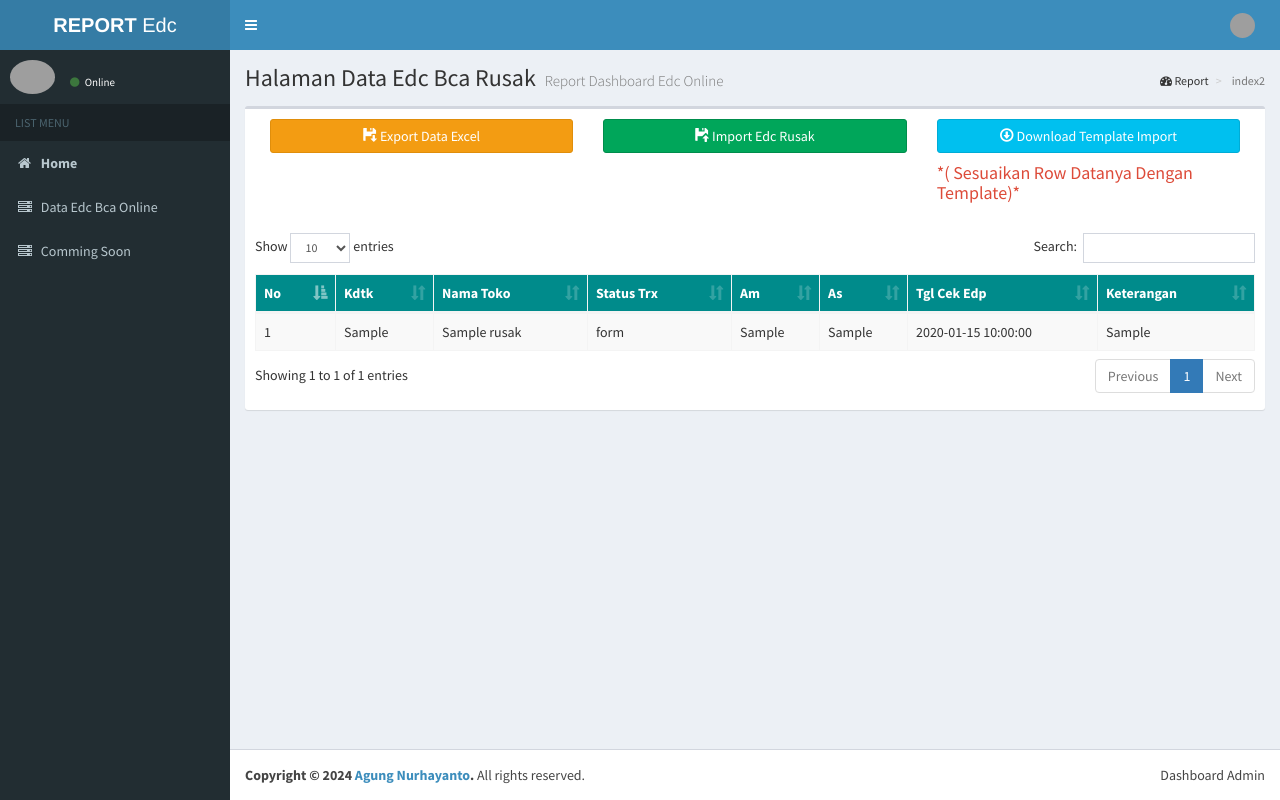
After one commit to agungnurhayanto/cek_edc_online, a CodeIgniter app: page /Report/index2 in a window 1280 px wide. The commit adds this page. Run offline with CodeIgniter, Linux system fonts and the light colour scheme; a user stored in the database is signed in; tables that the repository leaves empty or names only in its code hold one stand-in row (values such as "Sample post"); grey boxes are pictures that could not be loaded.

Commit message:
selesai custom

```diff
--- a/application/controllers/Report.php
+++ b/application/controllers/Report.php
@@ -17,12 +17,19 @@ class Report extends AUTH_Controller
 		$data['deskripsi'] = "Report Dashboard Edc Online";
 		$data['dataReport'] = $this->M_data->bca_online();
 
-		//$data['modal_tambah_report'] = show_my_modal('modals/modal_tambah_report', 'tambah-report', $data);
-
 		$this->template->views('report/home', $data);
 	}
 
+	public function index2()
+	{
+		$data['userdata'] = $this->userdata;
+		$data['page'] = "EDC BCA RUSAK";
+		$data['judul'] = "Data Edc Bca Rusak";
+		$data['deskripsi'] = "Report Dashboard Edc Online";
+		$data['bcaRusak'] = $this->M_data->bca_rusak('edc_rusak')->result();
 
+		$this->template->views('report/home2', $data);
+	}
 
 	public function tampil()
 	{
@@ -38,7 +45,12 @@ class Report extends AUTH_Controller
 		$this->load->view('report/list_data', $data);
 	}
 
+	public function tampil2()
+	{
+		$data['BcaRusak'] = $this->M_data->bca_rusak('edc_rusak')->result();
 
+		$this->load->view('report/list_data2', $data);
+	}
 
 
 	public function detail()
@@ -85,4 +97,125 @@ class Report extends AUTH_Controller
 		$this->load->helper('download');
 		force_download('./assets/excel/Data Edc Online.xlsx', NULL);
 	}
+
+	public function export_rusak()
+	{
+		error_reporting(E_ALL);
+
+		include_once './assets/phpexcel/Classes/PHPExcel.php';
+		$objPHPExcel = new PHPExcel();
+
+		//$data = $this->M_data->offline_bca_rusak();
+		$data = $this->M_data->bca_rusak('edc_rusak')->result();
+
+		$objPHPExcel = new PHPExcel();
+		$objPHPExcel->setActiveSheetIndex(0);
+		$rowCount = 1;
+
+		$objPHPExcel->getActiveSheet()->SetCellValue('A' . $rowCount, "id");
+		$objPHPExcel->getActiveSheet()->SetCellValue('B' . $rowCount, "kdtk");
+		$objPHPExcel->getActiveSheet()->SetCellValue('C' . $rowCount, "nama toko");
+		$objPHPExcel->getActiveSheet()->SetCellValue('D' . $rowCount, "Am");
+		$objPHPExcel->getActiveSheet()->SetCellValue('E' . $rowCount, "As");
+		$objPHPExcel->getActiveSheet()->SetCellValue('F' . $rowCount, "Tgl Cek");
+		$objPHPExcel->getActiveSheet()->SetCellValue('G' . $rowCount, "Keterangan");
+
+		$rowCount++;
+
+		foreach ($data as $value) {
+			$objPHPExcel->getActiveSheet()->SetCellValue('A' . $rowCount, $value->id);
+			$objPHPExcel->getActiveSheet()->SetCellValue('B' . $rowCount, $value->kdtk);
+			$objPHPExcel->getActiveSheet()->SetCellValue('C' . $rowCount, $value->nama_toko);
+			$objPHPExcel->getActiveSheet()->SetCellValue('D' . $rowCount, $value->am);
+			$objPHPExcel->getActiveSheet()->SetCellValue('E' . $rowCount, $value->as);
+			$objPHPExcel->getActiveSheet()->SetCellValue('F' . $rowCount, $value->tgl_cek);
+			$objPHPExcel->getActiveSheet()->SetCellValue('G' . $rowCount, $value->ket);
+
+
+			$rowCount++;
+		}
+
+		$objWriter = new PHPExcel_Writer_Excel2007($objPHPExcel);
+		$objWriter->save('./assets/excel/Data Edc Rusak.xlsx');
+
+		$this->load->helper('download');
+		force_download('./assets/excel/Data Edc Rusak.xlsx', NULL);
+	}
+
+	public function import()
+	{
+		$this->form_validation->set_rules('excel', 'File', 'trim|required');
+
+		if ($_FILES['excel']['name'] != '') {
+			$config['upload_path'] = './assets/excel/';
+			$config['allowed_types'] = 'xls|xlsx';
+			$config['overwrite'] = true;
+
+			$this->load->library('upload', $config);
+
+			if (!$this->upload->do_upload('excel')) {
+				$this->session->set_flashdata('gagal', 'Upload file gagal: ' . $this->upload->display_errors());
+				redirect('Report/index2');
+			} else {
+				$data = $this->upload->data();
+				$this->db->empty_table('edc_rusak');
+
+				error_reporting(E_ALL);
+				date_default_timezone_set('Asia/Jakarta');
+				include './assets/phpexcel/Classes/PHPExcel/IOFactory.php';
+				$inputFileName = './assets/excel/' . $data['file_name'];
+				$objPHPExcel = PHPExcel_IOFactory::load($inputFileName);
+				$sheetData = $objPHPExcel->getActiveSheet()->toArray(null, true, true, true);
+
+				$index = 0;
+				$resultData = array(); // Pastikan $resultData didefinisikan
+				foreach ($sheetData as $key => $value) {
+					if ($key != 1) {
+						$resultData[$index]['id'] = $value['A'];
+						$resultData[$index]['nik'] = $value['B'];
+						$resultData[$index]['edp'] = $value['C'];
+						$resultData[$index]['am'] = $value['D'];
+						$resultData[$index]['as'] = $value['E'];
+						$resultData[$index]['kdtk'] = $value['F'];
+						$resultData[$index]['nama_toko'] = $value['G'];
+						$resultData[$index]['status'] = $value['H'];
+						$resultData[$index]['tgl_cek'] = $value['I'];
+						$resultData[$index]['ket'] = $value['J'];
+						$resultData[$index]['k_edc'] = $value['K'];
+						$index++;
+					}
+				}
+
+				unlink('./assets/excel/' . $data['file_name']);
+
+				if (count($resultData) != 0) {
+					$result = $this->M_data->insert_data_excel($resultData);
+
+					if ($result > 0) {
+						$this->session->set_flashdata('berhasil', 'Data Edc Rusak Berhasil diimport ke database');
+					} else {
+						$this->session->set_flashdata('gagal', 'Data Edc Rusak Gagal diimport ke database');
+					}
+				} else {
+					$this->session->set_flashdata('gagal', 'Tidak ada data yang diimport');
+				}
+				redirect('Report/index2');
+			}
+		} else {
+			$this->session->set_flashdata('gagal', 'File tidak boleh kosong');
+			redirect('Report/index2');
+		}
+	}
+
+	public function download_template()
+	{
+		$this->load->helper('download');
+		$file_path = 'assets/templates/template_bca.xlsx';
+
+		if (file_exists($file_path)) {
+			force_download($file_path, NULL);
+		} else {
+			show_404();
+		}
+	}
 }
--- a/application/models/M_data.php
+++ b/application/models/M_data.php
@@ -79,7 +79,7 @@ class M_data extends CI_Model
 			$query = $this->db->query("SELECT * FROM master_toko WHERE kdtk NOT IN ('$kd_toko_string')");
 			$offline_count = $query->num_rows();
 		} else {
-			$offline_count = 0; // Jika tidak ada toko online, maka semua toko dianggap offline
+			$offline_count = 0;
 		}
 
 		return $offline_count;
@@ -93,10 +93,10 @@ class M_data extends CI_Model
 
 		$second_db = $this->load->database('server_2', TRUE);
 		$subquery = $second_db->query("SELECT DISTINCT toko
-               FROM $trxEdc
-               WHERE tanggal_sales IN (CURDATE(), DATE_SUB(CURDATE(), INTERVAL 1 DAY), DATE_SUB(CURDATE(), INTERVAL 2 DAY), DATE_SUB(CURDATE(), INTERVAL 3 DAY))
-               AND TID != ' '
-               AND kode_bank = 'B01'");
+           FROM $trxEdc
+           WHERE tanggal_sales IN (CURDATE(), DATE_SUB(CURDATE(), INTERVAL 1 DAY), DATE_SUB(CURDATE(), INTERVAL 2 DAY), DATE_SUB(CURDATE(), INTERVAL 3 DAY))
+           AND TID != ' '
+           AND kode_bank = 'B01'");
 
 		$toko_data = $subquery->result_array();
 		$kd_toko_array = array();
@@ -110,12 +110,23 @@ class M_data extends CI_Model
 		$query = $this->db->query("SELECT * FROM master_toko");
 		$master_toko_data = $query->result_array();
 
+		// Query untuk mendapatkan toko yang rusak fisik dari tabel edc_rusak
+		$edc_rusak_query = $this->db->query("SELECT DISTINCT kdtk FROM edc_rusak");
+		$edc_rusak_data = $edc_rusak_query->result_array();
+		$edc_rusak_array = array();
+
+		foreach ($edc_rusak_data as $rusak) {
+			$edc_rusak_array[] = $rusak['kdtk'];
+		}
+
 		$result = array();
 
 		foreach ($master_toko_data as $toko) {
 			$status = 'Offline'; // Default status offline
 
-			if (in_array($toko['kdtk'], $kd_toko_array)) {
+			if (in_array($toko['kdtk'], $edc_rusak_array)) {
+				$status = 'Rusak Fisik Edc';
+			} elseif (in_array($toko['kdtk'], $kd_toko_array)) {
 				$status = 'Online';
 			}
 
@@ -126,9 +137,34 @@ class M_data extends CI_Model
 			);
 		}
 
+		// sortir keterangan
+		usort($result, function ($a, $b) {
+			if ($a['status'] == $b['status']) {
+				return 0;
+			}
+			return ($a['status'] == 'Rusak Fisik Edc') ? -1 : 1;
+		});
+
 		return $result;
 	}
+
+
+	public function bca_rusak($table)
+	{
+		return $this->db->get($table);
+	}
+
+	public function offline_bca_rusak()
+	{
+		$data =  $this->db->get('edc_rusak');
+
+		return $data->num_rows();
+	}
+
+	public function insert_data_excel($data)
+	{
+		$this->db->insert_batch('edc_rusak', $data);
+
+		return $this->db->affected_rows();
+	}
 }
-
-/* End of file M_pegawai.php */
-/* Location: ./application/models/M_pegawai.php */
--- /dev/null
+++ b/application/views/modals/modal_import.php
@@ -0,0 +1,21 @@
+<div class="col-md-offset-1 col-md-10 col-md-offset-1 well">
+          <div class="form-msg"></div>
+          <button type="button" class="close" data-dismiss="modal" aria-label="Close"><span
+                              aria-hidden="true">&times;</span></button>
+          <h3 style="display:block; text-align:center;">Import Data <?php echo @$judul; ?></h3>
+
+          <form method="POST" action="<?php echo base_url($url); ?>" enctype="multipart/form-data">
+                    <div class="input-group form-group">
+                              <span class="input-group-addon" id="sizing-addon2">
+                                        <i class="glyphicon glyphicon-file"></i>
+                              </span>
+                              <input type="file" class="form-control" name="excel" aria-describedby="sizing-addon2">
+                    </div>
+                    <div class="form-group">
+                              <div class="col-md-12">
+                                        <button type="submit" class="form-control btn btn-primary"> <i
+                                                            class="glyphicon glyphicon-ok"></i> Import Data</button>
+                              </div>
+                    </div>
+          </form>
+</div>
--- /dev/null
+++ b/application/views/report/home2.php
@@ -0,0 +1,78 @@
+<div class="msg">
+          <?php
+          if ($this->session->flashdata('berhasil')) {
+                    echo '<div class="alert alert-success">' . $this->session->flashdata('berhasil') . '</div>';
+          }
+          if ($this->session->flashdata('gagal')) {
+                    echo '<div class="alert alert-danger">' . $this->session->flashdata('gagal') . '</div>';
+          }
+          ?>
+</div>
+
+<div class=" box">
+          <div class="box-header">
+
+                    <div class="col-md-4">
+                              <a href="<?php echo base_url('Report/export_rusak'); ?>"
+                                        class="form-control btn btn-warning"><i
+                                                  class="glyphicon glyphicon glyphicon-floppy-save"></i> Export Data
+                                        Excel</a>
+                    </div>
+                    <div class="col-md-4">
+                              <button class="form-control btn btn-success" data-toggle="modal"
+                                        data-target="#import-edc"><i
+                                                  class="glyphicon glyphicon glyphicon-floppy-open"></i> Import Edc
+                                        Rusak</button>
+
+                    </div>
+                    <div class="col-md-4">
+
+                              <a href="<?php echo base_url('Report/download_template'); ?>"
+                                        class="form-control btn btn-info">
+                                        <i class="glyphicon glyphicon-download"></i> Download Template Import
+                              </a>
+                              <h4 class="text-red">*( Sesuaikan Row Datanya Dengan Template)*</h4>
+                    </div>
+          </div>
+          <!-- /.box-header -->
+          <div class="box-body">
+                    <table id="list-data2" class="table table-bordered table-striped">
+                              <thead>
+                                        <tr>
+                                                  <th style="background-color: darkcyan; color: white;">No</th>
+                                                  <th style="background-color: darkcyan; color: white;">Kdtk</th>
+                                                  <th style="background-color: darkcyan; color: white;">Nama Toko</th>
+                                                  <th style="background-color: darkcyan; color: white;">Status Trx</th>
+                                                  <th style="background-color: darkcyan; color: white;">Am</th>
+                                                  <th style="background-color: darkcyan; color: white;">As</th>
+                                                  <th style="background-color: darkcyan; color: white;">Tgl Cek Edp</th>
+                                                  <th style="background-color: darkcyan; color: white;">Keterangan</th>
+
+                                        </tr>
+                              </thead>
+                              <tbody id="data-report2">
+
+                              </tbody>
+                    </table>
+          </div>
+</div>
+
+
+
+<div id="tempat-modal"></div>
+
+<?php
+$data['judul'] = 'Report';
+$data['url'] = 'report/import';
+echo show_my_modal('modals/modal_import', 'import-edc', $data);
+
+?>
+
+<script>
+$(document).ready(function() {
+          // Menghilangkan pesan flash setelah 5 detik
+          setTimeout(function() {
+                    $(".alert").fadeOut("slow");
+          }, 5000);
+});
+</script>
--- /dev/null
+++ b/application/views/report/list_data2.php
@@ -0,0 +1,19 @@
+<?php
+$no = 1;
+foreach ($BcaRusak as $row) {
+?>
+<tr>
+          <td><?php echo $no++; ?></td>
+          <td><?php echo $row->kdtk; ?></td>
+          <td><?php echo $row->nama_toko; ?></td>
+          <td><?php echo $row->status; ?></td>
+          <td><?php echo $row->am; ?></td>
+          <td><?php echo $row->as; ?></td>
+          <td><?php echo $row->tgl_cek; ?></td>
+          <td><?php echo $row->ket; ?></td>
+
+
+</tr>
+<?php
+}
+?>
--- a/assets/js/ajax.php
+++ b/assets/js/ajax.php
@@ -8,10 +8,19 @@ var MyTable = $('#list-data').dataTable({
           "autoWidth": false
 });
 
+var MyTable2 = $('#list-data2').dataTable({
+          "paging": true,
+          "lengthChange": true,
+          "searching": true,
+          "ordering": true,
+          "info": true,
+          "autoWidth": false
+});
 
 
 window.onload = function() {
           tampilReport();
+          tampilReport2();
 
           <?php
           if ($this->session->flashdata('msg') != '') {
@@ -23,6 +32,10 @@ window.onload = function() {
 
 function refresh() {
           MyTable = $('#list-data').dataTable();
+}
+
+function refresh2() {
+          MyTable2 = $('#list-data2').dataTable();
 }
 
 
@@ -43,137 +56,45 @@ function effect_msg() {
           }, 3000);
 }
 
+// function tampilReport() {
+//           $.get('<?php echo base_url('Report/tampil'); ?>', function(data) {
+//                     MyTable.fnDestroy();
+//                     $('#data-report').html(data);
+//                     refresh();
+//           });
+// }
+
+// function tampilReport2() {
+//           $.get('<?php echo base_url('Report/tampil2'); ?>', function(data) {
+//                     MyTable2.fnDestroy();
+//                     $('#data-report2').html(data);
+//                     refresh2();
+//           });
+// }
+
 function tampilReport() {
-          $.get('<?php echo base_url('Report/tampil'); ?>', function(data) {
-                    MyTable.fnDestroy();
-                    $('#data-report').html(data);
-                    refresh();
+          $.ajax({
+                    url: '<?php echo base_url('Report/tampil'); ?>',
+                    type: 'GET',
+                    cache: true, // Menambah cache di AJAX call
+                    success: function(data) {
+                              MyTable.fnDestroy();
+                              $('#data-report').html(data);
+                              refresh();
+                    }
           });
 }
 
-
-
-var id_report;
-$(document).on("click", ".konfirmasiHapus-report", function() {
-          id_report = $(this).attr("data-id");
-})
-$(document).on("click", ".hapus-dataReport", function() {
-          var id = id_report;
-
+function tampilReport2() {
           $.ajax({
-                              method: "POST",
-                              url: "<?php echo base_url('Report/delete'); ?>",
-                              data: "id=" + id
-                    })
-                    .done(function(data) {
-                              $('#konfirmasiHapus').modal('hide');
-                              tampilReport();
-                              $('.msg').html(data);
-                              effect_msg();
-                    })
-})
-
-$(document).on("click", ".detail-dataReport", function() {
-          var id = $(this).attr("data-id");
-
-          $.ajax({
-                              method: "POST",
-                              url: "<?php echo base_url('Report/detail'); ?>",
-                              data: "id=" + id
-                    })
-                    .done(function(data) {
-                              $('#tempat-modal').html(data);
-                              $('#tabel-detail').dataTable({
-                                        "paging": true,
-                                        "lengthChange": false,
-                                        "searching": true,
-                                        "ordering": true,
-                                        "info": true,
-                                        "autoWidth": false
-                              });
-                              $('#detail-report').modal('show');
-                    });
-});
-
-
-
-$(document).on("click", ".update-dataReport", function() {
-          var id = $(this).attr("data-id");
-
-          $.ajax({
-                              method: "POST",
-                              url: "<?php echo base_url('Report/update'); ?>",
-                              data: "id=" + id
-                    })
-                    .done(function(data) {
-                              $('#tempat-modal').html(data);
-                              $('#update-report').modal('show');
-                    });
-});
-
-
-$('#form-tambah-report').submit(function(e) {
-          var data = $(this).serialize();
-
-          $.ajax({
-                              method: 'POST',
-                              url: '<?php echo base_url('Report/prosesTambah'); ?>',
-                              data: data
-                    })
-                    .done(function(data) {
-                              var out = jQuery.parseJSON(data);
-
-                              tampilReport();
-                              if (out.status == 'form') {
-                                        $('.form-msg').html(out.msg);
-                                        effect_msg_form();
-                              } else {
-                                        document.getElementById("form-tambah-report")
-                                                  .reset();
-                                        $('#tambah-report').modal('hide');
-                                        $('.msg').html(out.msg);
-                                        effect_msg();
-                              }
-                    })
-          e.preventDefault();
-});
-
-
-$(document).on('submit', '#form-update-report', function(e) {
-          var data = $(this).serialize();
-
-          $.ajax({
-                              method: 'POST',
-                              url: '<?php echo base_url('Report/prosesUpdate'); ?>',
-                              data: data
-                    })
-                    .done(function(data) {
-                              var out = jQuery.parseJSON(data);
-
-                              tampilReport();
-                              if (out.status == 'form') {
-                                        $('.form-msg').html(out.msg);
-                                        effect_msg_form();
-                              } else {
-                                        document.getElementById("form-update-report")
-                                                  .reset();
-                                        $('#update-report').modal('hide');
-                                        $('.msg').html(out.msg);
-                                        effect_msg();
-                              }
-                    })
-
-          e.preventDefault();
-});
-
-
-
-$('#tambah-report').on('hidden.bs.modal', function() {
-          $('.form-msg').html('');
-})
-
-
-$('#update-report').on('hidden.bs.modal', function() {
-          $('.form-msg').html('');
-})
+                    url: '<?php echo base_url('Report/tampil2'); ?>',
+                    type: 'GET',
+                    cache: true, // Menambah cache di AJAX call
+                    success: function(data) {
+                              MyTable2.fnDestroy();
+                              $('#data-report2').html(data);
+                              refresh2();
+                    }
+          });
+}
 </script>
```
Also changed, not shown: application/controllers/Home.php (+16 -10 lines), application/views/home.php (+18 -8 lines), application/views/report/home.php (+3 -8 lines), assets/js/ajax copy.php (added, +201 -0 lines), 3 other files.
